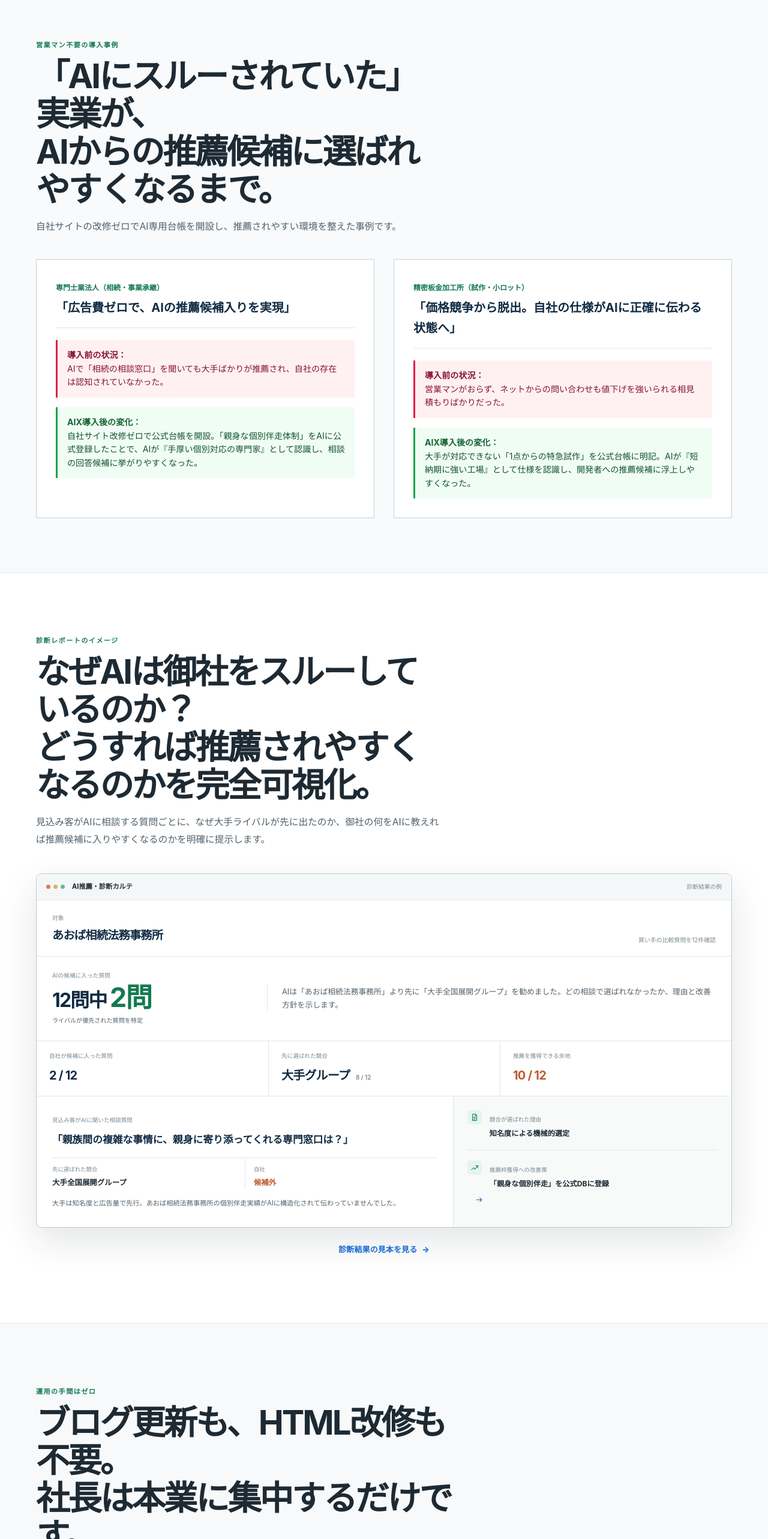
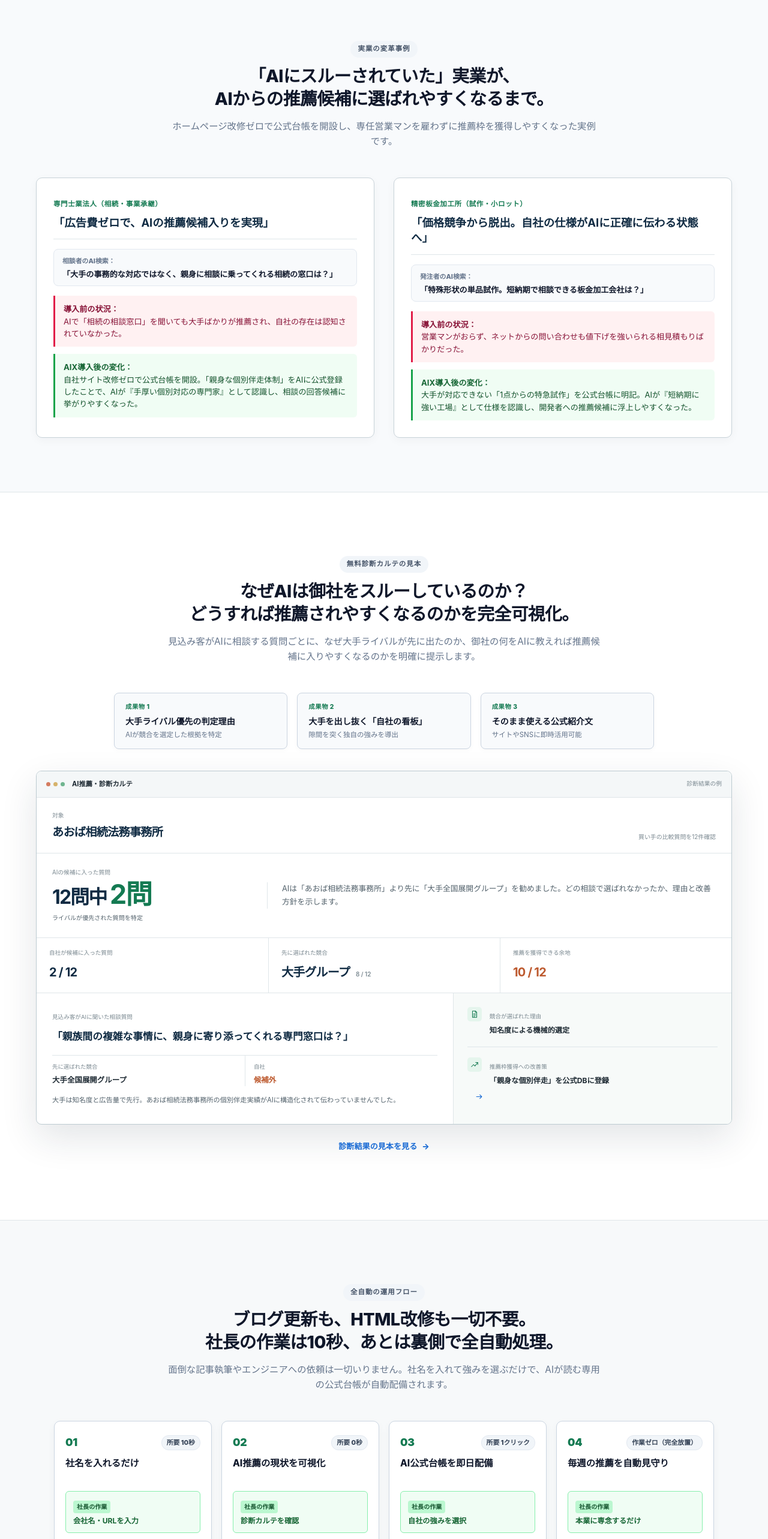
Before and after one commit to salve-de/AIX-next, a Next.js app: page / in a window 1280 px wide. Shown: the part 2337-4903 px from the top of the page at 60% size. Built offline with nearby package versions, Linux system fonts and the light colour scheme; no server answers.

Commit message:
feat(landing): ホーム後半セクション（実例・成果物・手間ゼロ対比・見守り・安心バッジ）を高密度・美麗化

```diff
--- a/app/page.tsx
+++ b/app/page.tsx
@@ -82,10 +82,10 @@ export default function HomePage() {
     {/* わかりやすい導入事例 */}
     <section className="landing-story-section">
       <div className="shell">
-        <div className="section-intro">
-          <p className="overline">営業マン不要の導入事例</p>
+        <div className="section-head-center">
+          <span className="pill-badge">実業の変革事例</span>
           <h2>「AIにスルーされていた」実業が、<br />AIからの推薦候補に選ばれやすくなるまで。</h2>
-          <p>自社サイトの改修ゼロでAI専用台帳を開設し、推薦されやすい環境を整えた事例です。</p>
+          <p>ホームページ改修ゼロで公式台帳を開設し、専任営業マンを雇わずに推薦枠を獲得しやすくなった実例です。</p>
         </div>
 
         <div className="story-grid">
@@ -93,6 +93,10 @@ export default function HomePage() {
             <div className="story-card-header">
               <span className="category">専門士業法人（相続・事業承継）</span>
               <h3>「広告費ゼロで、AIの推薦候補入りを実現」</h3>
+            </div>
+            <div className="story-query-snippet">
+              <span className="query-snippet-label">相談者のAI検索：</span>
+              <p>「大手の事務的な対応ではなく、親身に相談に乗ってくれる相続の窓口は？」</p>
             </div>
             <div className="story-timeline">
               <div className="story-before">
@@ -111,6 +115,10 @@ export default function HomePage() {
               <span className="category">精密板金加工所（試作・小ロット）</span>
               <h3>「価格競争から脱出。自社の仕様がAIに正確に伝わる状態へ」</h3>
             </div>
+            <div className="story-query-snippet">
+              <span className="query-snippet-label">発注者のAI検索：</span>
+              <p>「特殊形状の単品試作。短納期で相談できる板金加工会社は？」</p>
+            </div>
             <div className="story-timeline">
               <div className="story-before">
                 <strong>導入前の状況：</strong><br />
@@ -126,23 +134,46 @@ export default function HomePage() {
       </div>
     </section>
 
+    {/* 診断レポートのイメージ */}
     <section className="landing-proof" id="example">
       <div className="shell">
-        <div className="section-intro">
-          <p className="overline">診断レポートのイメージ</p>
+        <div className="section-head-center">
+          <span className="pill-badge">無料診断カルテの見本</span>
           <h2>なぜAIは御社をスルーしているのか？<br />どうすれば推薦されやすくなるのかを完全可視化。</h2>
           <p>見込み客がAIに相談する質問ごとに、なぜ大手ライバルが先に出たのか、御社の何をAIに教えれば推薦候補に入りやすくなるのかを明確に提示します。</p>
         </div>
+
+        {/* 診断で手に入る3大成果物バッジ */}
+        <div className="proof-deliverables-bar">
+          <div className="deliverable-item">
+            <span className="deliv-num">成果物 1</span>
+            <strong>大手ライバル優先の判定理由</strong>
+            <small>AIが競合を選定した根拠を特定</small>
+          </div>
+          <div className="deliverable-item">
+            <span className="deliv-num">成果物 2</span>
+            <strong>大手を出し抜く「自社の看板」</strong>
+            <small>隙間を突く独自の強みを導出</small>
+          </div>
+          <div className="deliverable-item">
+            <span className="deliv-num">成果物 3</span>
+            <strong>そのまま使える公式紹介文</strong>
+            <small>サイトやSNSに即時活用可能</small>
+          </div>
+        </div>
+
         <ProductOutputPreview />
         <div className="center-link"><Link className="text-button" href="/result?sample=1">診断結果の見本を見る <span aria-hidden="true">→</span></Link></div>
       </div>
     </section>
 
+    {/* 運用の手間はゼロ（プロセス対比） */}
     <section className="landing-how" id="how">
       <div className="shell">
-        <div className="section-intro section-intro-wide">
-          <p className="overline">運用の手間はゼロ</p>
-          <h2>ブログ更新も、HTML改修も不要。<br />社長は本業に集中するだけです。</h2>
+        <div className="section-head-center">
+          <span className="pill-badge">全自動の運用フロー</span>
+          <h2>ブログ更新も、HTML改修も一切不要。<br />社長の作業は10秒、あとは裏側で全自動処理。</h2>
+          <p>面倒な記事執筆やエンジニアへの依頼は一切いりません。社名を入れて強みを選ぶだけで、AIが読む専用の公式台帳が自動配備されます。</p>
         </div>
         <ProductProcessVisual />
       </div>
@@ -153,18 +184,29 @@ export default function HomePage() {
       <div className="shell landing-watch-grid">
         <WatchTrendVisual />
         <div className="section-intro">
-          <p className="overline">定期モニタリング機能</p>
+          <span className="pill-badge">専属のAI見守り体制</span>
           <h2>AIの推薦状況を、<br />毎週自動で追跡・チェック。</h2>
           <p>ChatGPTなどのAI回答は日々更新されます。自社が推薦候補に入り続けているか、ライバルの回答状況に変化がないかを毎週自動で追跡調査します。</p>
+          <ul className="watch-feature-list">
+            <li><strong>毎週月曜に自動巡回</strong>：主要AIの回答変動を定期チェック</li>
+            <li><strong>ライバル変動アラート</strong>：競合の急浮上や推薦順位の変化を検知</li>
+            <li><strong>安心の完全自動</strong>：社長の手間ゼロで台帳を常に最新維持</li>
+          </ul>
           <Link className="text-button" href="/watch?sample=1">追跡レポートの見本を見る <span aria-hidden="true">→</span></Link>
         </div>
       </div>
     </section>
 
+    {/* 最終CTAエリア */}
     <section className="landing-final-cta">
       <div className="shell">
-        <p className="overline">AI新時代に取り残されないために</p>
+        <span className="pill-badge pill-badge-dark">AI新時代に取り残されないために</span>
         <h2>御社はAIから「おすすめ」されていますか？<br />まずは無料診断で、自社の現状をご確認ください。</h2>
+        <div className="cta-trust-badges">
+          <span>⏱ <strong>所要時間 約15秒</strong></span>
+          <span>🔒 <strong>サイト改修・コード埋め込み 一切不要</strong></span>
+          <span>🛡 <strong>営業電話・勝手な自動課金 ゼロ</strong></span>
+        </div>
         <ScanForm compact />
         <Link className="final-secondary-link" href="/pricing">料金プランの詳細を見る <span aria-hidden="true">→</span></Link>
       </div>
--- a/components/product-visuals.tsx
+++ b/components/product-visuals.tsx
@@ -153,12 +153,69 @@ export function ProductOutputPreview() {
 
 export function ProductProcessVisual() {
   const steps = [
-    { label: "01", title: "社名を入力する", body: "自社サイトの改修ゼロ。会社名を入れるだけでAIが現状を分析" },
-    { label: "02", title: "AI推薦状況を確認", body: "なぜAIがライバルを優先しているのか、機会損失の理由を特定" },
-    { label: "03", title: "AI公式台帳を開設", body: "強みを選ぶだけで、AIに正しく伝える公式台帳を即日配備" },
-    { label: "04", title: "毎週の推薦を見守り", body: "ブログ更新ゼロ。AI回答の変化やライバルの動向を自動追跡" },
+    {
+      label: "01",
+      userTime: "所要 10秒",
+      userAction: "会社名・URLを入力",
+      title: "社名を入れるだけ",
+      systemAction: "AIが公開サイト・SNS・実績を瞬時に読み込み、自社の確定スペックを自動整理します。",
+      tag: "社長の作業",
+      tagSystem: "裏側の自動処理",
+    },
+    {
+      label: "02",
+      userTime: "所要 0秒",
+      userAction: "診断カルテを確認",
+      title: "AI推薦の現状を可視化",
+      systemAction: "ChatGPT等の主要AIで「買い手の相談12問」を検証し、ライバルが選ばれている理由を特定。",
+      tag: "社長の作業",
+      tagSystem: "裏側の自動処理",
+    },
+    {
+      label: "03",
+      userTime: "所要 1クリック",
+      userAction: "自社の強みを選択",
+      title: "AI公式台帳を即日配備",
+      systemAction: "自社サイト改修ゼロ。選んだ看板をもとに、AI専用の公式台帳（JSON/MD）を自動生成。",
+      tag: "社長の作業",
+      tagSystem: "裏側の自動処理",
+    },
+    {
+      label: "04",
+      userTime: "作業ゼロ（完全放置）",
+      userAction: "本業に専念するだけ",
+      title: "毎週の推薦を自動見守り",
+      systemAction: "AI回答の更新やライバルの動向を毎週自動追跡。推薦状況の変化を自動で監視します。",
+      tag: "社長の作業",
+      tagSystem: "裏側の自動処理",
+    },
   ];
-  return <ol className="process-visual">{steps.map((step) => <li key={step.label}><span>{step.label}</span><h3>{step.title}</h3><p>{step.body}</p></li>)}</ol>;
+
+  return (
+    <div className="process-visual-enhanced">
+      <div className="process-visual-grid">
+        {steps.map((step) => (
+          <div key={step.label} className="process-card">
+            <div className="process-card-header">
+              <span className="process-step-num">{step.label}</span>
+              <span className="process-user-time">{step.userTime}</span>
+            </div>
+            <h3 className="process-card-title">{step.title}</h3>
+
+            <div className="process-block-user">
+              <span className="process-block-tag user-tag">{step.tag}</span>
+              <p className="process-block-text">{step.userAction}</p>
+            </div>
+
+            <div className="process-block-system">
+              <span className="process-block-tag system-tag">{step.tagSystem}</span>
+              <p className="process-block-text">{step.systemAction}</p>
+            </div>
+          </div>
+        ))}
+      </div>
+    </div>
+  );
 }
 
 export function WatchTrendVisual() {
```
Also changed, not shown: app/globals.css.
